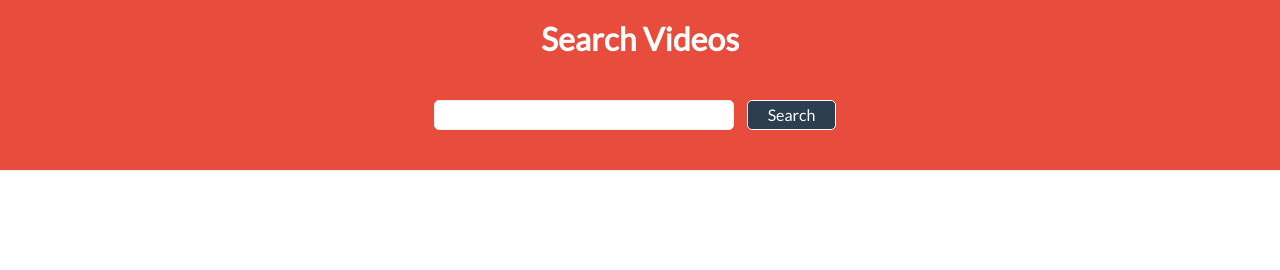
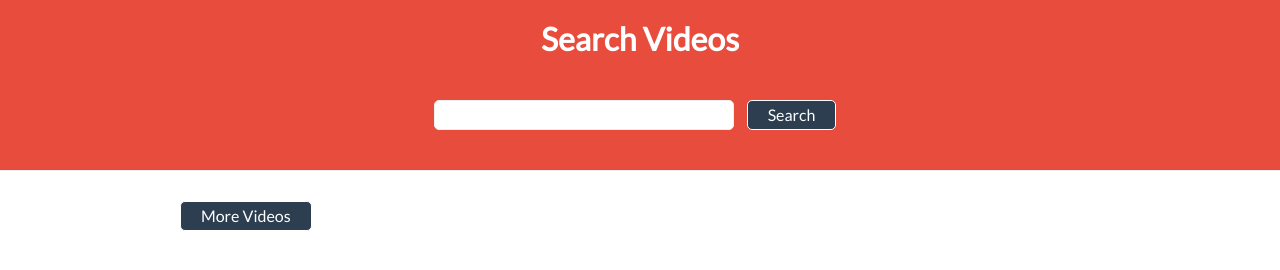
Before and after one commit to sbeyerjr/YouTubeApp, a plain HTML site: page index.html in a window 1280 px wide. Both pictures are taken after typing "Sample" into the empty fields and a click on the button "Search". Drawn offline with nearby package versions, Linux system fonts and the light colour scheme; no server answers.

Commit message:
added more videos button

```diff
--- a/index.html
+++ b/index.html
@@ -35,6 +35,12 @@
 			</div>
 			<div class="js-search-results"></div>
 			</div>
+			<div class="row">
+				<div class="col-12">
+					<button class="more-button hidden">More Videos</button>
+				</div>
+			</div>
+			</div>
 		</section>
 	</main>
 <script
--- a/main.js
+++ b/main.js
@@ -1,24 +1,7 @@
 const YOUTUBE_SEARCH_URL = 'https://www.googleapis.com/youtube/v3/search';
 const YOUTUBE_URL = 'https://www.youtube.com/watch?v=';
-// function getDataFromApi(searchTerm, callback){
-// 	const query = {
-// 		q: `${searchTerm} in:name`,
-// 		part: 'snippet',
-// 		key: 'AIzaSyCkTGJ70KnO7SnMU5D5MguVWXN21HgCTQY',
-// 	}
-// 	$.getJSON(YOUTUBE_SEARCH_URL, query, callback);
-// }
+const YOUTUBE_CHANNEL_URL = 'https://www.youtube.com/channel/';
 
-// function renderResult(result) {
-//   return `
-//     <div>
-//       <h2>
-//       <a class="js-result-name" href="${result.url}" target="_blank">${result.title}</a> by <span class="js-user-name">${result.channelTitle}</span></h2>
-//       <p class="vid-description">${result.description}</p>
-
-//     </div>
-//   `;
-// }
 
 function getDataFromApi(searchTerm, callback) {
   const query = {
@@ -31,19 +14,6 @@ function getDataFromApi(searchTerm, callback) {
   return console.log(searchTerm);
 }
 
-// function renderResult(result) {
-// 	let videoId = result.id.videoId;
-//   return `<div class="col-4">
-//   <img src='${result.snippet.thumbnails.medium.url}' alt=''></div>
-//   			<div class="col-8">
-//   			<div class="result-box">
-//   					<div class="title"><h2>${result.snippet.title}</h2></div>
-//   					<a href='${YOUTUBE_URL}${videoId}' target='_blank'>
-//   					</a>
-//   			</div>
-//   			</div>`;
-// }
-
 function renderResult(result) {
 	let videoId = result.id.videoId;
   return `<div class="row result-box">
@@ -54,7 +24,7 @@ function renderResult(result) {
   				<div class="title"><h2>${result.snippet.title}</h2></div>
   				<div class="description-box">${result.snippet.description}</div>
   				<div class="watch">
-  				<a class="watch-button" href="${YOUTUBE_URL}${videoId}" data-lity>Watch Video</a>
+  				<a class="watch-button" href="${YOUTUBE_URL}${videoId}" data-lity>Watch Video</a><a class="watch-button" href="${YOUTUBE_CHANNEL_URL}${result.snippet.channelId}" >More Videos By This Channel</a>
   				</div>
   			</div>
   		</div>
@@ -69,15 +39,15 @@ function displayYouTubeSearchData(data) {
 function watchSubmitButton() {
   $('.js-search-form').submit(event => {
     event.preventDefault();
+    $('.more-button').removeClass('hidden');
     const queryTarget = $(event.currentTarget).find('.js-query');
     const query = queryTarget.val();
     // clear out the input
     queryTarget.val("");
     getDataFromApi(query, displayYouTubeSearchData);
-
+    moreButton();
   });
 }
 
 
-
 $(watchSubmitButton);
```
Also changed, not shown: main.css (line endings or trailing spaces).
